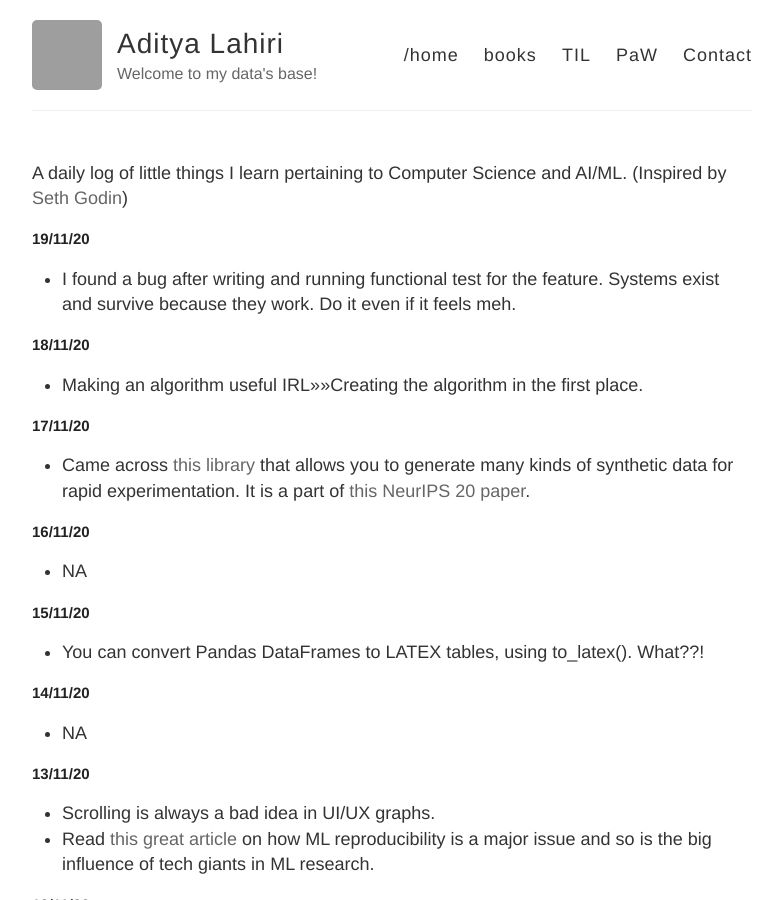
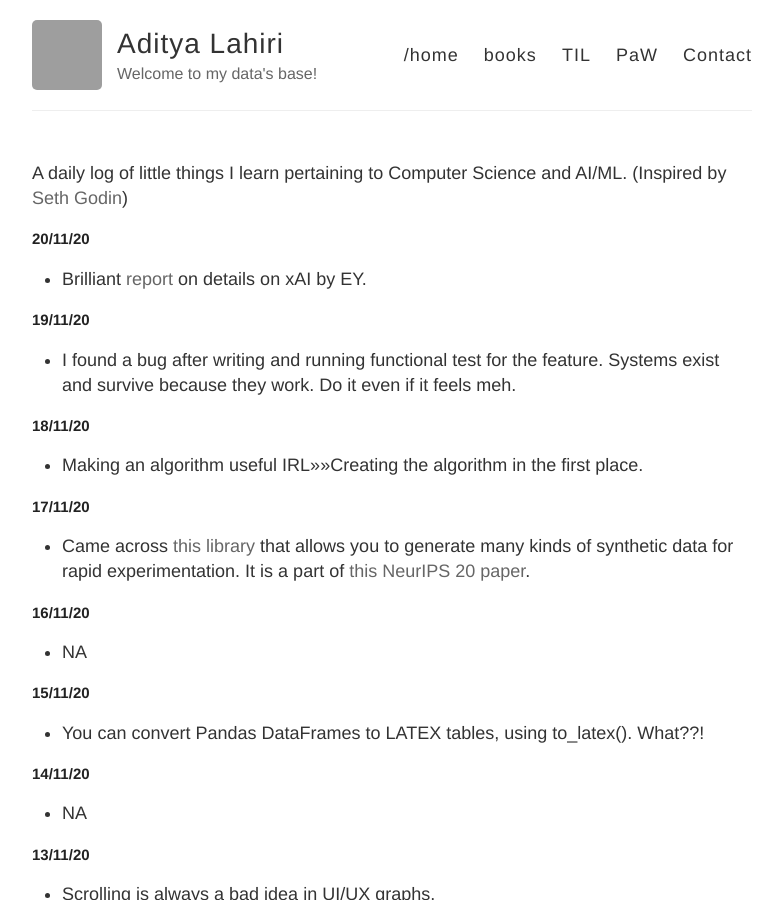
Before and after one commit to adityalahiri/adityalahiri.github.io, a Jekyll site: the page built from TIL.md, in a window 1280 px wide and 900 px high. Shown: the whole window, without its empty margins (248-1030 px from the left). Built offline with Jekyll 4.4.1, drawn with Linux system fonts in a browser that asks for light colours; our own code applies the rules of GitHub Pages for plain Markdown files; grey boxes are pictures that could not be loaded.

Commit message:
Update for 20/11

```diff
--- a/TIL.md
+++ b/TIL.md
@@ -1,5 +1,10 @@
 A daily log of little things I learn pertaining to Computer Science and AI/ML.
 (Inspired by [Seth Godin](https://seths.blog/))
+
+## 20/11/20
+
+* Brilliant [report](https://www.ukfinance.org.uk/policy-and-guidance/reports-publications/trust-context-and-regulation-achieving-more-explainable-ai-financial-services
+) on details on xAI by EY.
 
 ## 19/11/20
 
```
